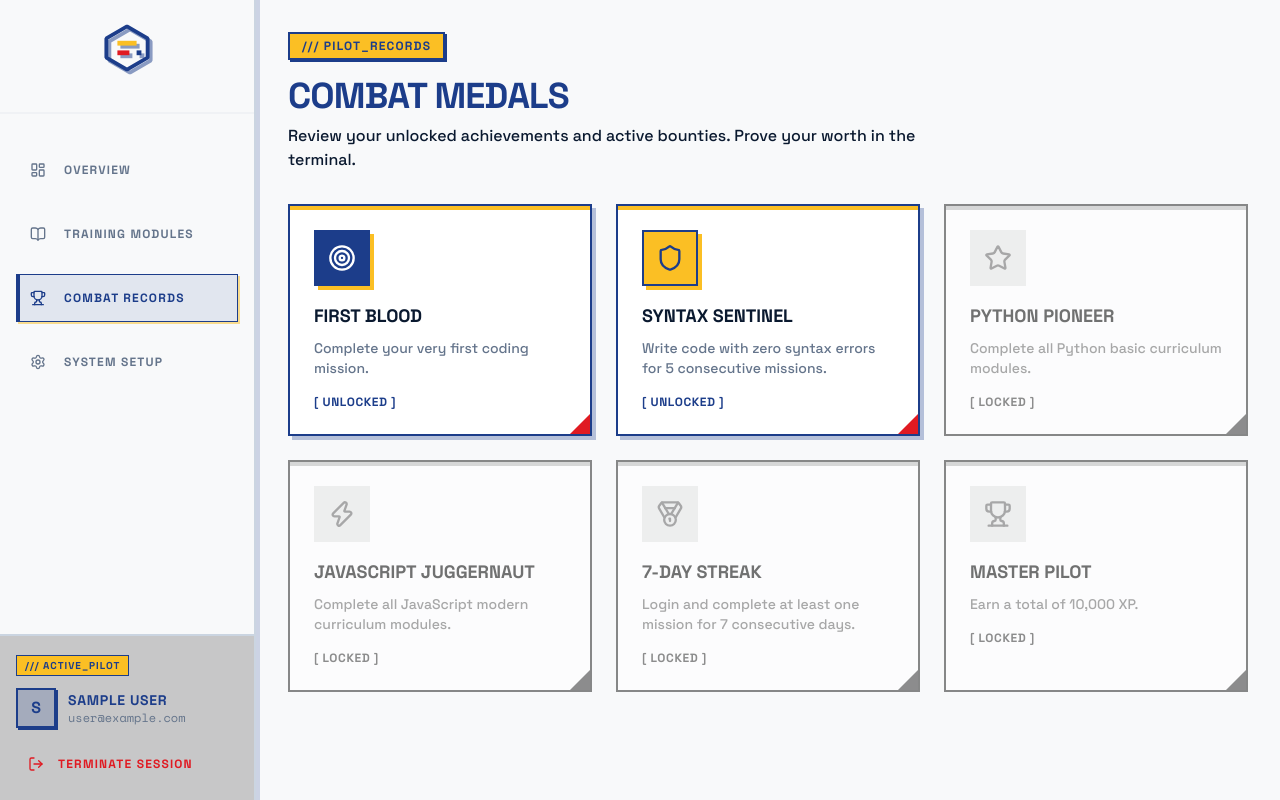
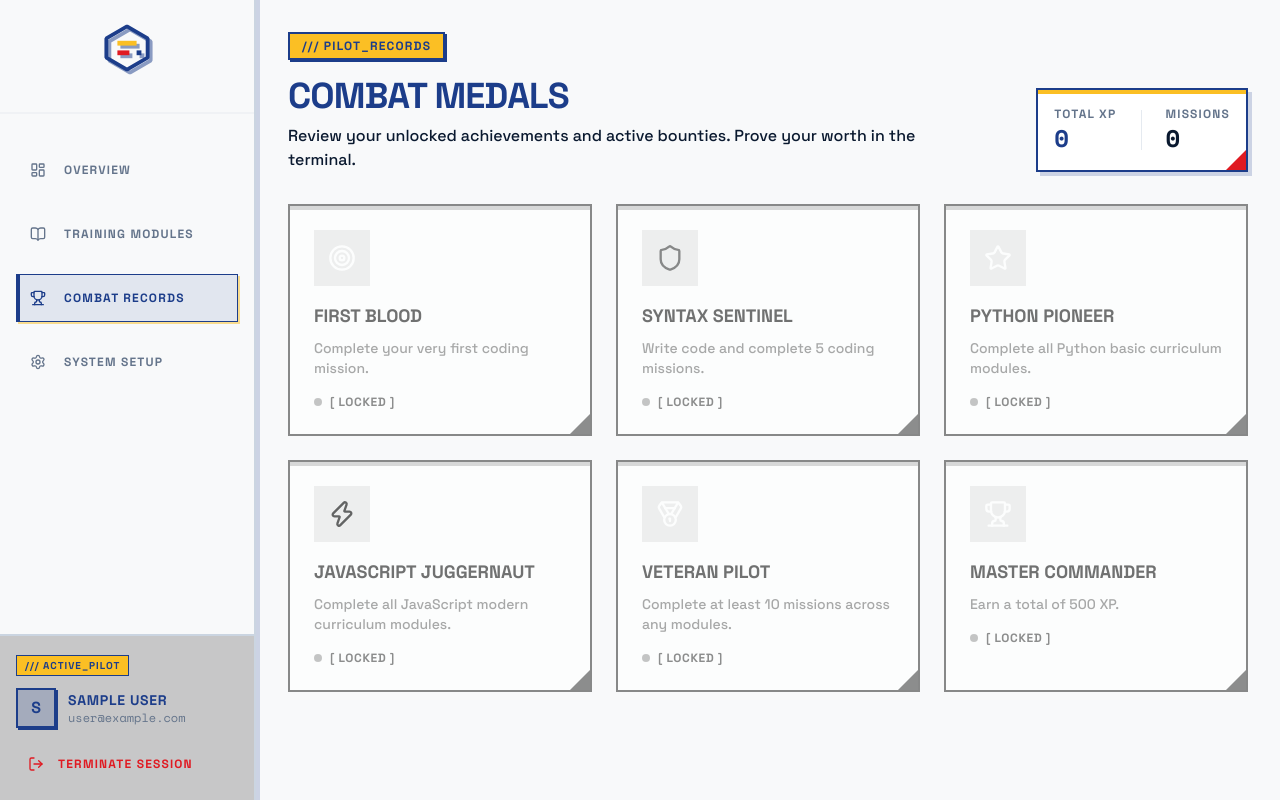
Before and after one commit to ArifPrasojo/el-fundamental, a Next.js app: page /dashboard/achievements in a window 1280 px wide. Built offline with nearby package versions, Linux system fonts and the light colour scheme; no server answers; the database is empty; sample sign-in values are in the browser's storage.

Commit message:
fix: responsif

```diff
--- a/src/app/dashboard/achievements/page.tsx
+++ b/src/app/dashboard/achievements/page.tsx
@@ -1,20 +1,54 @@
 import { Trophy, Medal, Star, Shield, Zap, Target } from "lucide-react";
+import { db } from "@/lib/db";
+import { auth } from "@/auth";
+import { redirect } from "next/navigation";
 
-export default function AchievementsPage() {
+export default async function AchievementsPage() {
+  const session = await auth();
+  if (!session?.user) redirect("/login");
+
+  // Fetch user progress and course data
+  const userProgress = await db.userProgress.findMany({
+    where: { userId: session.user.id },
+    include: { chapter: { include: { course: true } } }
+  });
+
+  const allCourses = await db.course.findMany({
+    include: { chapters: true }
+  });
+
+  // Calculate statistics
+  const totalCompleted = userProgress.length;
+  const totalXP = totalCompleted * 50;
+
+  // Python curriculum logic
+  const pythonCourse = allCourses.find(c => c.language === "python");
+  const pythonCompleted = pythonCourse
+    ? userProgress.filter(p => p.chapter.courseId === pythonCourse.id).length
+    : 0;
+  const isPythonMaster = pythonCourse && pythonCourse.chapters.length > 0 && pythonCompleted >= pythonCourse.chapters.length;
+
+  // JS curriculum logic
+  const jsCourse = allCourses.find(c => c.language === "javascript");
+  const jsCompleted = jsCourse
+    ? userProgress.filter(p => p.chapter.courseId === jsCourse.id).length
+    : 0;
+  const isJsMaster = jsCourse && jsCourse.chapters.length > 0 && jsCompleted >= jsCourse.chapters.length;
+
   const achievements = [
     {
       title: "First Blood",
       description: "Complete your very first coding mission.",
       icon: Target,
-      unlocked: true,
+      unlocked: totalCompleted > 0,
       color: "bg-primary",
       textColor: "text-primary-foreground",
     },
     {
       title: "Syntax Sentinel",
-      description: "Write code with zero syntax errors for 5 consecutive missions.",
+      description: "Write code and complete 5 coding missions.",
       icon: Shield,
-      unlocked: true,
+      unlocked: totalCompleted >= 5,
       color: "bg-secondary",
       textColor: "text-secondary-foreground",
     },
@@ -22,38 +56,39 @@ export default function AchievementsPage() {
       title: "Python Pioneer",
       description: "Complete all Python basic curriculum modules.",
       icon: Star,
-      unlocked: false,
-      color: "bg-muted",
-      textColor: "text-muted-foreground",
+      unlocked: !!isPythonMaster,
+      color: "bg-green-500",
+      textColor: "text-white",
     },
     {
       title: "JavaScript Juggernaut",
       description: "Complete all JavaScript modern curriculum modules.",
       icon: Zap,
-      unlocked: false,
-      color: "bg-muted",
-      textColor: "text-muted-foreground",
+      unlocked: !!isJsMaster,
+      color: "bg-yellow-500",
+      textColor: "text-black",
     },
     {
-      title: "7-Day Streak",
-      description: "Login and complete at least one mission for 7 consecutive days.",
+      title: "Veteran Pilot",
+      description: "Complete at least 10 missions across any modules.",
       icon: Medal,
-      unlocked: false,
-      color: "bg-muted",
-      textColor: "text-muted-foreground",
+      unlocked: totalCompleted >= 10,
+      color: "bg-orange-500",
+      textColor: "text-white",
     },
     {
-      title: "Master Pilot",
-      description: "Earn a total of 10,000 XP.",
+      title: "Master Commander",
+      description: "Earn a total of 500 XP.",
       icon: Trophy,
-      unlocked: false,
-      color: "bg-muted",
-      textColor: "text-muted-foreground",
+      unlocked: totalXP >= 500,
+      color: "bg-accent",
+      textColor: "text-accent-foreground",
     },
   ];
 
   return (
     <div className="space-y-8">
+      <div className="flex flex-col md:flex-row md:items-end justify-between gap-4">
         <div>
           <div className="inline-block px-3 py-1 bg-secondary text-secondary-foreground text-xs font-bold tracking-widest border-2 border-primary shadow-[2px_2px_0px_rgba(28,61,138,1)] mb-4">
             /// PILOT_RECORDS
@@ -64,22 +99,37 @@ export default function AchievementsPage() {
           </p>
         </div>
 
+        <div className="mecha-panel border-2 border-primary p-4 shrink-0 flex items-center space-x-6 bg-primary/5 shadow-[4px_4px_0px_rgba(28,61,138,0.2)]">
+          <div className="flex flex-col">
+            <span className="text-xs font-bold text-muted-foreground tracking-widest uppercase">Total XP</span>
+            <span className="text-2xl font-black text-primary font-mono">{totalXP}</span>
+          </div>
+          <div className="w-px h-10 bg-border/50"></div>
+          <div className="flex flex-col">
+            <span className="text-xs font-bold text-muted-foreground tracking-widest uppercase">Missions</span>
+            <span className="text-2xl font-black text-foreground font-mono">{totalCompleted}</span>
+          </div>
+        </div>
+      </div>
+
       <div className="grid grid-cols-1 md:grid-cols-2 lg:grid-cols-3 gap-6">
         {achievements.map((badge, i) => (
-          <div key={i} className={`mecha-panel p-6 ${badge.unlocked ? 'border-primary shadow-[4px_4px_0px_rgba(28,61,138,0.3)]' : 'border-muted opacity-60 grayscale'}`}>
-            <div className={`w-14 h-14 flex items-center justify-center mb-4 border-2 ${badge.unlocked ? 'border-primary shadow-[4px_4px_0px_rgba(251,191,36,1)]' : 'border-muted'} ${badge.color} ${badge.textColor}`}>
+          <div key={i} className={`mecha-panel p-6 border-2 transition-all duration-300 ${badge.unlocked ? 'border-primary shadow-[4px_4px_0px_rgba(28,61,138,0.4)] hover:-translate-y-1 hover:shadow-[6px_6px_0px_rgba(28,61,138,0.6)]' : 'border-muted opacity-60 grayscale'}`}>
+            <div className={`w-14 h-14 flex items-center justify-center mb-4 border-2 ${badge.unlocked ? 'border-primary shadow-[4px_4px_0px_rgba(251,191,36,1)]' : 'border-muted'} ${badge.unlocked ? badge.color : 'bg-muted'} ${badge.textColor}`}>
               <badge.icon className="w-7 h-7" />
             </div>
-            <h3 className="text-lg font-bold uppercase mb-2">{badge.title}</h3>
+            <h3 className="text-lg font-bold uppercase mb-2 text-foreground">{badge.title}</h3>
             <p className="text-sm font-medium text-muted-foreground">{badge.description}</p>
 
             {!badge.unlocked && (
-              <div className="mt-4 text-xs font-bold uppercase text-accent tracking-wider">
+              <div className="mt-4 text-xs font-bold uppercase text-accent tracking-wider flex items-center">
+                <span className="w-2 h-2 rounded-full bg-accent mr-2 animate-pulse"></span>
                 [ LOCKED ]
               </div>
             )}
             {badge.unlocked && (
-              <div className="mt-4 text-xs font-bold uppercase text-primary tracking-wider">
+              <div className="mt-4 text-xs font-bold uppercase text-primary tracking-wider flex items-center">
+                <span className="w-2 h-2 rounded-full bg-primary mr-2 shadow-[0_0_5px_rgba(251,191,36,0.8)]"></span>
                 [ UNLOCKED ]
               </div>
             )}
--- a/src/app/learn/[courseSlug]/[chapterId]/page.tsx
+++ b/src/app/learn/[courseSlug]/[chapterId]/page.tsx
@@ -105,14 +105,13 @@ export default async function ChapterLearnPage({
       </header>
 
       {/* Main Workspace */}
-      <main className="flex-1 flex flex-col md:flex-row overflow-hidden">
+      <main className="flex-1 flex flex-col md:flex-row overflow-y-auto md:overflow-hidden">
         {/* Lesson Content Pane */}
-        <div className="w-full md:w-1/2 lg:w-2/5 border-b-4 md:border-b-0 md:border-r-4 border-border bg-background flex flex-col h-[50vh] md:h-full relative shadow-[4px_0px_0px_rgba(28,61,138,0.2)] z-10">
+        <div className="w-full md:w-1/2 lg:w-2/5 border-b-4 md:border-b-0 md:border-r-4 border-border bg-background flex flex-col min-h-[50vh] md:min-h-0 md:h-full relative shadow-[4px_0px_0px_rgba(28,61,138,0.2)] z-10 shrink-0 md:shrink">
           <div className="bg-primary/10 border-b-2 border-primary px-4 py-2 flex items-center justify-between shrink-0">
             <span className="font-bold uppercase tracking-widest text-xs text-primary">/// MISSION_BRIEFING</span>
           </div>
 
-          {/* Replaced ScrollArea with native overflow-y-auto to fix scrolling bug */}
           <div className="flex-1 p-6 md:p-8 overflow-y-auto custom-scrollbar">
             <div className="prose prose-invert max-w-none prose-headings:font-extrabold prose-headings:uppercase prose-headings:tracking-tight prose-a:text-primary prose-a:font-bold prose-code:text-accent prose-code:bg-accent/10 prose-code:px-1.5 prose-code:py-0.5 prose-code:border prose-code:border-accent/30 prose-pre:bg-black/50 prose-pre:border-2 prose-pre:border-border prose-pre:rounded-none">
               <div dangerouslySetInnerHTML={{ __html: chapter.content }} />
@@ -121,11 +120,11 @@ export default async function ChapterLearnPage({
         </div>
 
         {/* Code Sandbox Pane */}
-        <div className="flex-1 flex flex-col h-[50vh] md:h-full bg-background relative p-4">
+        <div className="flex-1 flex flex-col min-h-[600px] md:min-h-0 md:h-full bg-background relative p-4 shrink-0 md:shrink">
           <div className="absolute inset-4 border-none m-0 p-0 shadow-[8px_8px_0px_rgba(28,61,138,0.2)]">
             <InteractiveWorkspace
               language={course.language as "javascript" | "python"}
-              initialCode={`// Write your code here...`}
+              initialCode={course.language === "python" ? `# Write your Python code here...\nprint("Hello World")` : `// Write your JavaScript code here...\nconsole.log("Hello World");`}
               chapterId={chapter.id}
             />
           </div>
--- a/src/components/editor/code-editor.tsx
+++ b/src/components/editor/code-editor.tsx
@@ -150,7 +150,7 @@ export function CodeEditor({ initialCode, language = "javascript", expectedOutpu
   };
 
   return (
-    <div className="flex flex-col h-[500px] mecha-panel border-2 border-border shadow-[6px_6px_0px_rgba(28,61,138,0.3)]">
+    <div className="flex flex-col h-full min-h-[400px] w-full mecha-panel border-2 border-border shadow-[6px_6px_0px_rgba(28,61,138,0.3)]">
       {/* Editor Header */}
       <div className="flex items-center justify-between px-4 py-2 border-b border-border/50 bg-background/50">
         <div className="flex items-center space-x-2">
@@ -174,9 +174,9 @@ export function CodeEditor({ initialCode, language = "javascript", expectedOutpu
         </div>
       </div>
 
-      <div className="flex-1 grid grid-cols-1 md:grid-cols-2 divide-y md:divide-y-0 md:divide-x divide-border/50">
+      <div className="flex-1 grid grid-cols-1 grid-rows-2 md:grid-rows-1 md:grid-cols-2 divide-y md:divide-y-0 md:divide-x divide-border/50 overflow-hidden">
         {/* Editor Area */}
-        <div className="relative h-full">
+        <div className="relative h-full overflow-hidden">
           <Editor
             height="100%"
             language={language}
```
Lines whose indentation alone changed are shown as unchanged.
